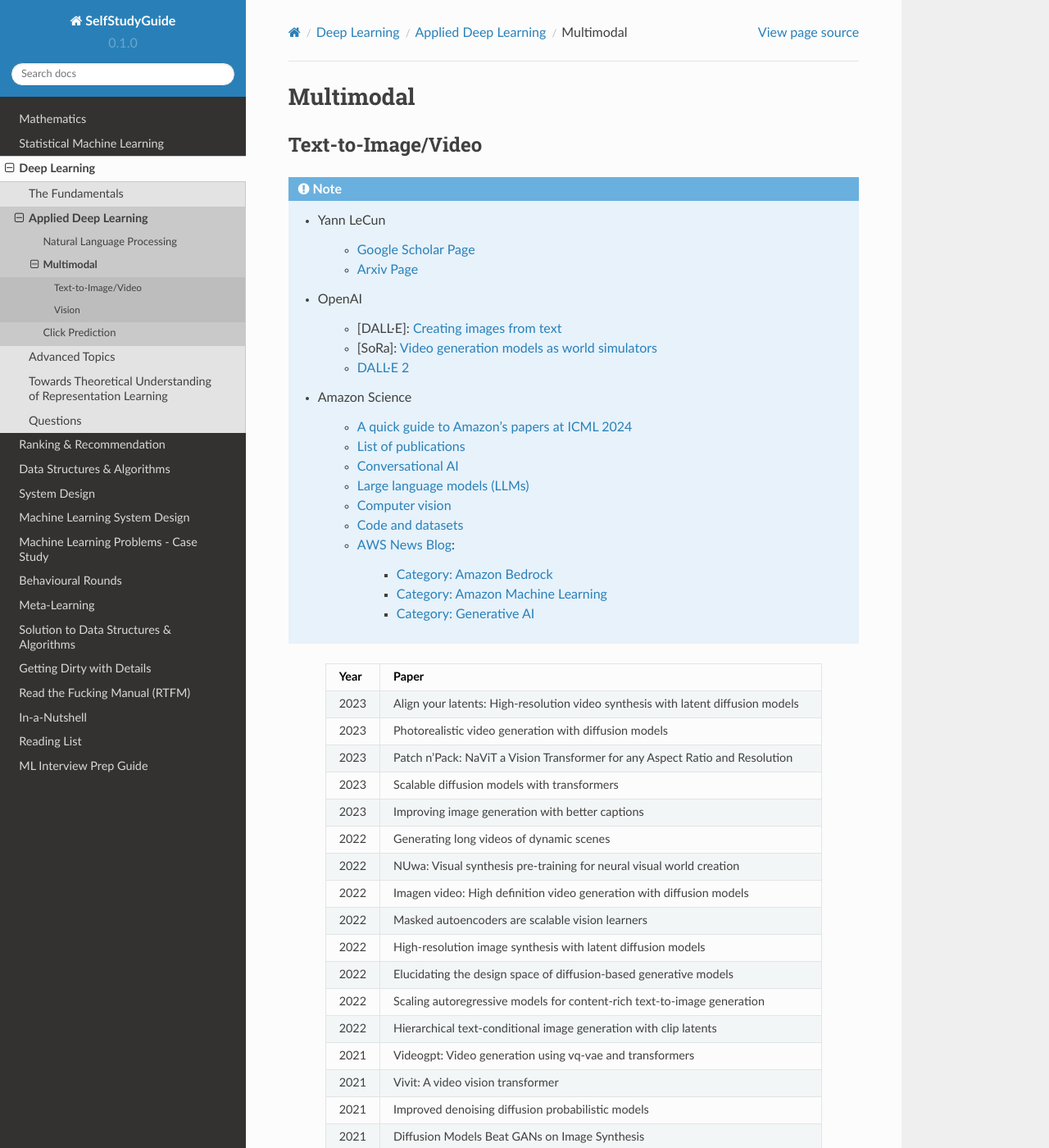
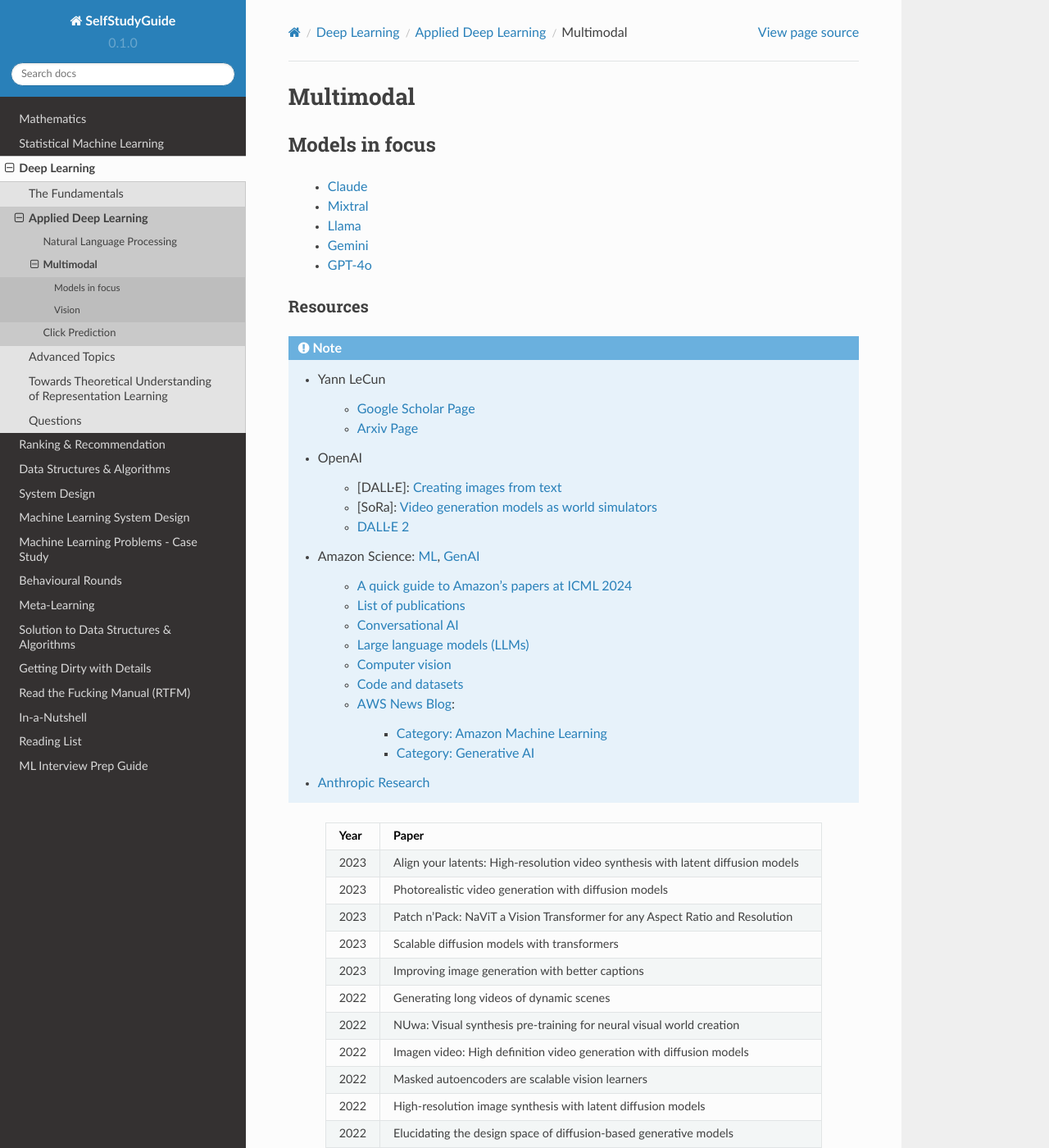
Before and after one commit to uselesstechjunks/leetcode, a Sphinx documentation site: the page built from docs/source/dl/application/multimodal.rst, in a window 1280 px wide and 1400 px high. Shown: the whole window at 82% size. Built offline with Sphinx 7.4.7 and the Read the Docs theme 2.0.0, drawn with Linux system fonts in a browser that asks for light colours.

Commit message:
Update image.rst (#276)
* Update image.rst

* Rename image.rst to multimodal.rst

* Update index.rst

* Update multimodal.rst

```diff
--- a/docs/source/dl/application/index.rst
+++ b/docs/source/dl/application/index.rst
@@ -6,5 +6,5 @@ Applied Deep Learning
 	:maxdepth: 3
 
 	nlp
-	image
+	multimodal
 	cp
--- a/docs/source/dl/application/image.rst
+++ b/docs/source/dl/application/multimodal.rst
@@ -1,10 +1,17 @@
 ##############################################################################
 Multimodal
 ##############################################################################
+******************************************************************************************
+Models in focus
+******************************************************************************************
+	* `Claude <https://www.anthropic.com/news/claude-3-family>`_
+	* `Mixtral <https://mistral.ai/news/mixtral-of-experts/>`_
+	* `Llama <https://ai.meta.com/blog/meta-llama-3/>`_
+	* `Gemini <https://blog.google/technology/ai/google-gemini-ai/>`_
+	* `GPT-4o <https://openai.com/index/hello-gpt-4o/>`_
 
-******************************************************************************************
-Text-to-Image/Video
-******************************************************************************************
+Resources
+==============================================================================
 .. note::
 	* Yann LeCun
 
@@ -15,7 +22,7 @@ Text-to-Image/Video
 		* [DALL·E]: `Creating images from text <https://openai.com/index/dall-e/>`_
 		* [SoRa]: `Video generation models as world simulators <https://openai.com/index/video-generation-models-as-world-simulators/>`_
 		* `DALL·E 2 <https://openai.com/index/dall-e-2/>`_
-	* Amazon Science
+	* Amazon Science: `ML <https://aws.amazon.com/ai/machine-learning/>`_, `GenAI <https://aws.amazon.com/ai/generative-ai/>`_
 
 		* `A quick guide to Amazon’s papers at ICML 2024 <https://www.amazon.science/blog/a-quick-guide-to-amazons-papers-at-icml-2024>`_
 		* `List of publications <https://www.amazon.science/publications>`_
@@ -25,9 +32,9 @@ Text-to-Image/Video
 		* `Code and datasets <https://www.amazon.science/code-and-datasets>`_
 		* `AWS News Blog <https://aws.amazon.com/blogs/aws/>`_:
 
-			* `Category: Amazon Bedrock <https://aws.amazon.com/blogs/aws/category/artificial-intelligence/amazon-machine-learning/amazon-bedrock/>`_
 			* `Category: Amazon Machine Learning <https://aws.amazon.com/blogs/aws/category/artificial-intelligence/amazon-machine-learning/>`_
 			* `Category: Generative AI <https://aws.amazon.com/blogs/aws/category/artificial-intelligence/generative-ai/>`_
+	* `Anthropic Research <https://www.anthropic.com/research>`_
 
 .. csv-table::
 	:header: "Year","Paper"
```
